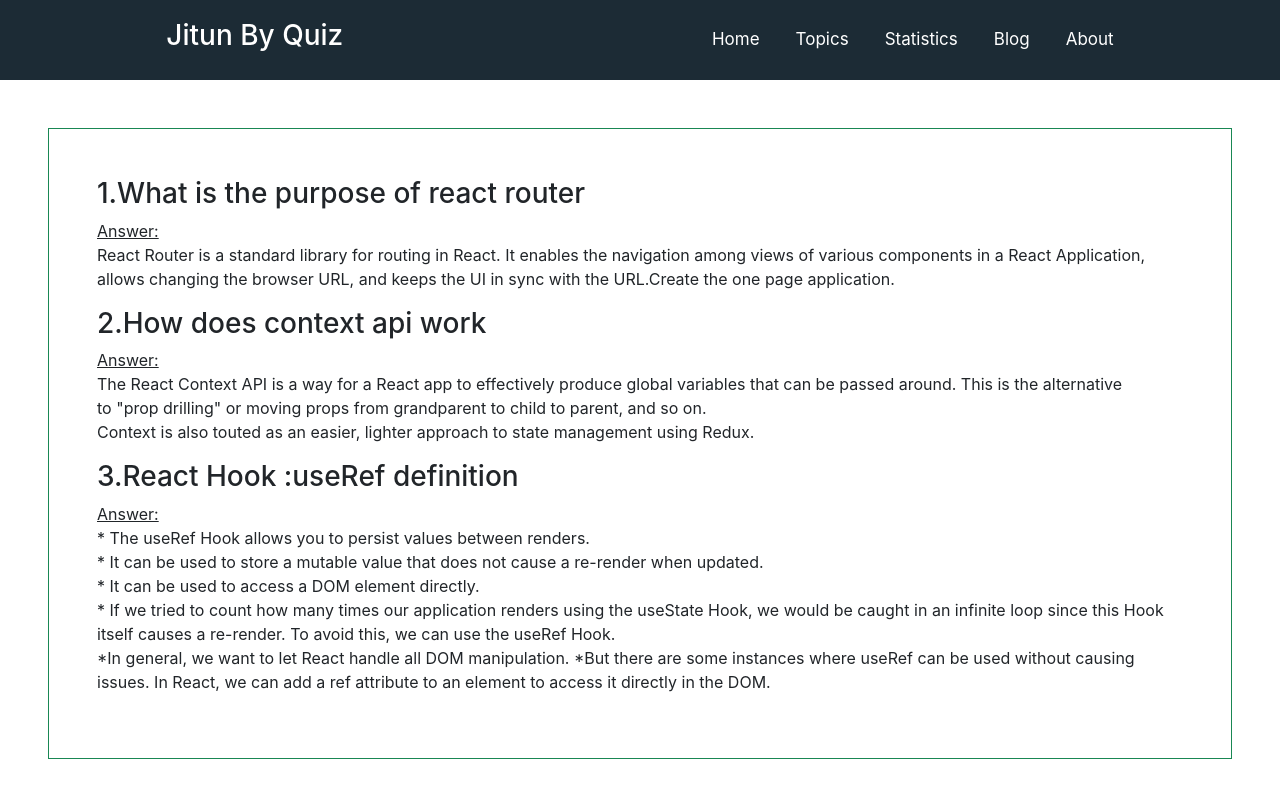
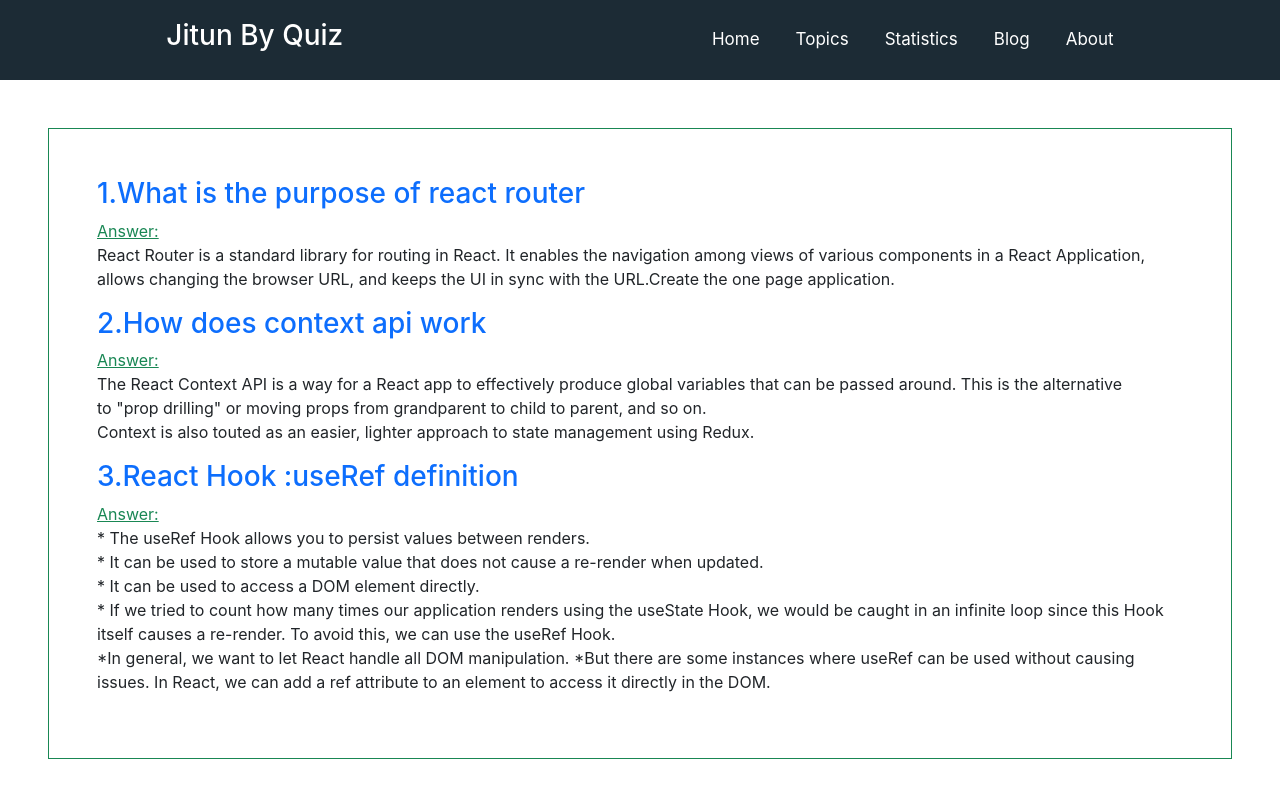
Before and after one commit to rubel17/quiz-website, a React (Create React App) app: page /blog in a window 1280 px wide. Shown: the top 798 px of the page. Built offline with nearby package versions, Linux system fonts and the light colour scheme.

Commit message:
create two Recharts

```diff
--- a/package.json
+++ b/package.json
@@ -14,6 +14,7 @@
     "react-router-dom": "^6.4.2",
     "react-scripts": "5.0.1",
     "react-toastify": "^9.0.8",
+    "recharts": "^2.1.14",
     "web-vitals": "^2.1.4"
   },
   "scripts": {
--- a/src/App.js
+++ b/src/App.js
@@ -26,6 +26,7 @@ function App() {
         },
         {
           path:'statistics',
+          loader:() => fetch('https://openapi.programming-hero.com/api/quiz'),
           element:<Statistics></Statistics>
         },
         {
--- a/src/component/Blog/Blog.jsx
+++ b/src/component/Blog/Blog.jsx
@@ -4,20 +4,20 @@ const Blog = () => {
     return (
         <div className='m-5 border border-success p-5'>
            <div>
-            <h3>1.What is the purpose of react router</h3>
-            <p><u>Answer:</u> <br />
+            <h3 className='text-primary'>1.What is the purpose of react router</h3>
+            <p><u className='text-success'>Answer:</u> <br />
             React Router is a standard library for routing in React. It enables the navigation among views of various components in a React Application, <br /> allows changing the browser URL, and keeps the UI in sync with the URL.Create the one page application.
             </p>
            </div>
            <div>
-           <h3>2.How does context api work</h3>
-            <p><u>Answer:</u> <br />
+           <h3 className='text-primary'>2.How does context api work</h3>
+            <p><u className='text-success'>Answer:</u> <br />
             The React Context API is a way for a React app to effectively produce global variables that can be passed around. This is the alternative <br /> to "prop drilling" or moving props from grandparent to child to parent, and so on. <br /> Context is also touted as an easier, lighter approach to state management using Redux.
             </p>
            </div>
            <div>
-           <h3>3.React Hook :useRef definition</h3>
-            <p><u>Answer:</u> <br />
+           <h3 className='text-primary'>3.React Hook :useRef definition</h3>
+            <p><u className='text-success'>Answer:</u> <br />
             * The useRef Hook allows you to persist values between renders. <br />
 
             * It can be used to store a mutable value that does not cause a re-render when updated. <br />
--- a/src/component/ErrorPage.jsx/ErrorPage.css
+++ b/src/component/ErrorPage.jsx/ErrorPage.css
@@ -1,5 +1,4 @@
 .error-img{
-    /* text-align: center; */
     width: 500px;
     height: 500px;
 }
--- /dev/null
+++ b/src/component/Recharts/Recharts.jsx
@@ -0,0 +1,49 @@
+import React from 'react';
+import { LineChart, Line, XAxis,Tooltip, YAxis, AreaChart, CartesianGrid, Area, ResponsiveContainer} from 'recharts';
+
+
+
+const Recharts = ({topics}) => {
+
+    const {data} =topics;
+    console.log(data);
+    return (
+        <div>
+    <div className='my-5'>
+        <h4 className='m-5 text-primary'><u>Total Data Info:</u></h4>
+    <ResponsiveContainer width="100%" height={500}>
+    <LineChart width={400} height={500} data={data}>
+            <XAxis dataKey="name" />
+          <YAxis />
+          <Tooltip></Tooltip>
+          <Line type="monotone" dataKey="total" stroke="#8884d8" strokeWidth={2} />
+        </LineChart>
+    </ResponsiveContainer>
+    </div>
+    <div className='my-5'>
+    <h4 className='m-5 text-info'><u>Id Data Info:</u></h4>
+       <ResponsiveContainer width="100%" height={500}>
+       <AreaChart
+          width={500}
+          height={400}
+          data={data}
+          margin={{
+            top: 10,
+            right: 30,
+            left: 0,
+            bottom: 0,
+          }}
+        >
+          <CartesianGrid strokeDasharray="3 3" />
+          <XAxis dataKey="name" />
+          <YAxis />
+          <Tooltip />
+          <Area type="monotone" dataKey="id" stroke="#8884d8" fill="#8884d8" />
+        </AreaChart>
+       </ResponsiveContainer>
+    </div>
+</div>
+);
+};
+
+export default Recharts;
--- a/src/component/Statistics/Statistics.jsx
+++ b/src/component/Statistics/Statistics.jsx
@@ -1,9 +1,14 @@
-import React from 'react';
+// import React, { useState } from 'react';
+import { useLoaderData } from 'react-router-dom';
+import Recharts from '../Recharts/Recharts';
 
 const Statistics = () => {
+    const topics = useLoaderData();
+    // console.log(topics);
+
     return (
         <div>
-            <h3>This is statistics</h3>
+            <Recharts topics ={topics}></Recharts>
         </div>
     );
 };
--- a/src/component/Topic/Topic.jsx
+++ b/src/component/Topic/Topic.jsx
@@ -4,7 +4,7 @@ import './Topic.css';
 import { ArrowRight} from "heroicons-react";
 
 const Topic = ({tIcon}) => {
-    console.log(tIcon);
+    // console.log(tIcon);
     const {logo,name,id,total } =tIcon;
     // const buttonhandler = (id) =>{
     //     console.log(id);
```
Also changed, not shown: 1 other file (tests, documents, lock files or other folders).
